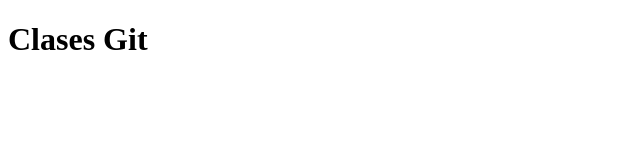
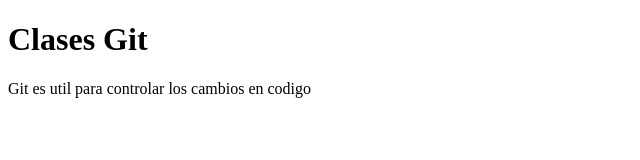
Before and after one commit to Nestor-Figueroa/Ejemplo-git-C38-PSTI-PDSF, a plain HTML site: page index.html in a window 1280 px wide. Shown: the whole page, without its empty margins (0-640 px from the left). Drawn offline with Linux system fonts and the light colour scheme.

Commit message:
second commit

```diff
--- a/index.html
+++ b/index.html
@@ -7,5 +7,6 @@
 </head>
 <body>
     <h1>Clases Git</h1>
+    <p>Git es util para controlar los cambios en codigo</p>
 </body>
 </html>
```
